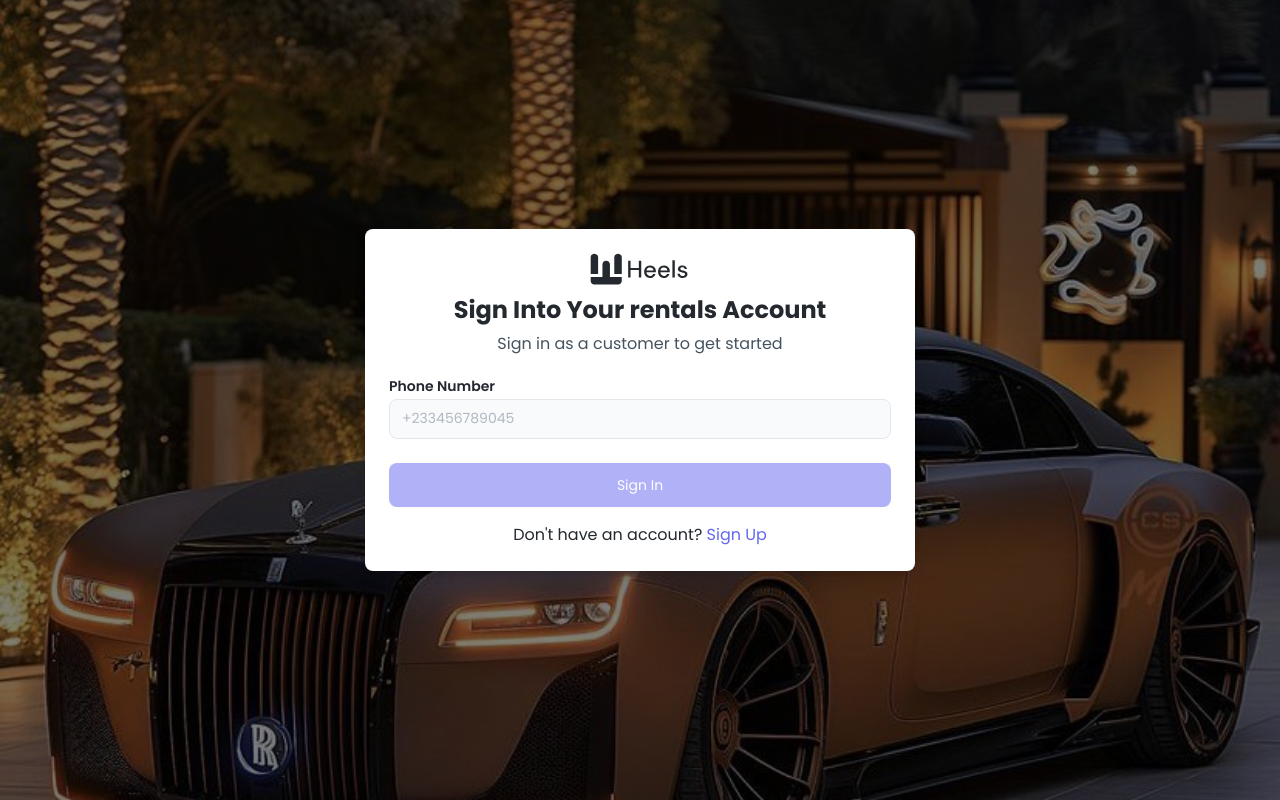
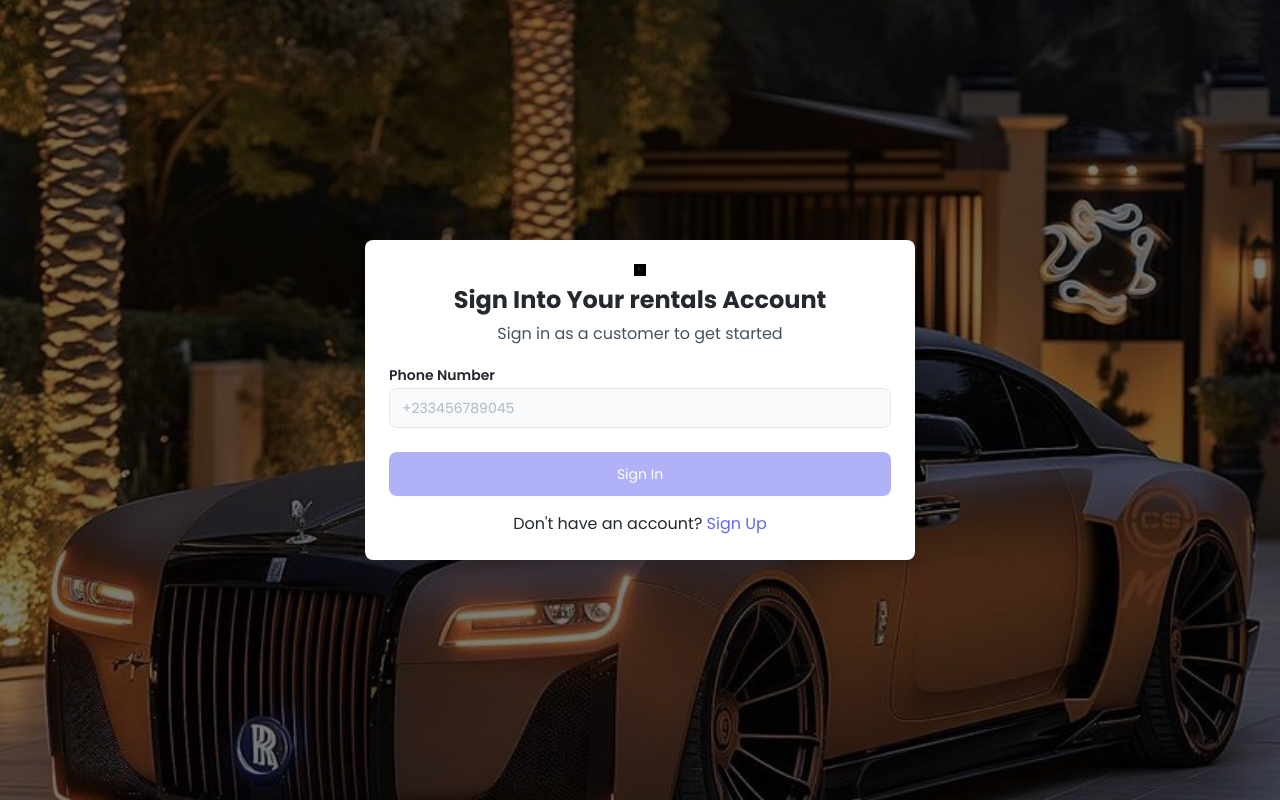
Before and after one commit to Eng-DannyKay/rentals, a Next.js app: page /sign-in in a window 1280 px wide. Built offline with nearby package versions, Linux system fonts and the light colour scheme; no server answers.

Commit message:
refactor: adjust the width and height of the logo

```diff
--- a/components/authenticationFrame.tsx
+++ b/components/authenticationFrame.tsx
@@ -1,4 +1,4 @@
-import { DarkLogo } from "@/assets/imageIndex";
+import { Logo } from "@/assets/imageIndex";
 import { Poppins } from "next/font/google";
 import Image from "next/image";
 import Link from "next/link";
@@ -26,7 +26,7 @@ const AuthenticationFrame = ({
       <div className="bg-white max-w-[550px] max-h-[100vh] w-full  m-auto p-6 shadow-lg rounded-[8px] text-[#23292E] ">
         <div className="mx-auto flex items-center justify-center flex-col gap-2 mb-6">
           <Link href="/">
-            <Image src={DarkLogo} alt="dark logo" />
+            <Image src={Logo} width={12} height={12} alt="dark logo" />
           </Link>
           <p className="font-bold text-2xl leading-8">{title}</p>
           <p className="text-[#45535F] leading-[130%]">{subText}</p>
```
